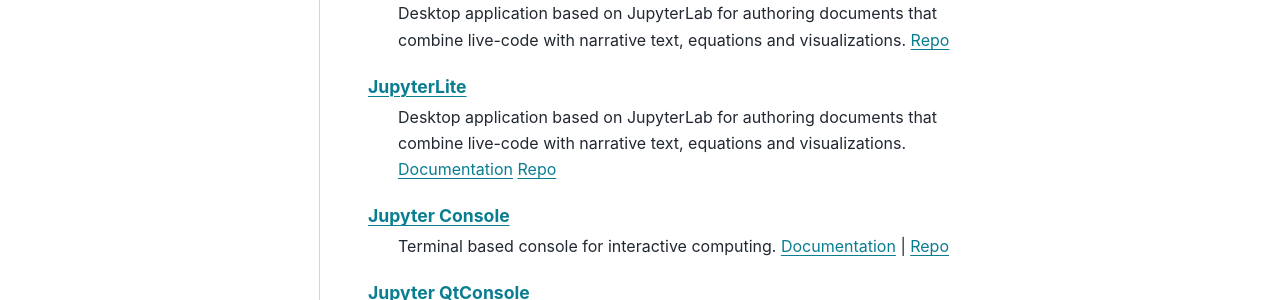
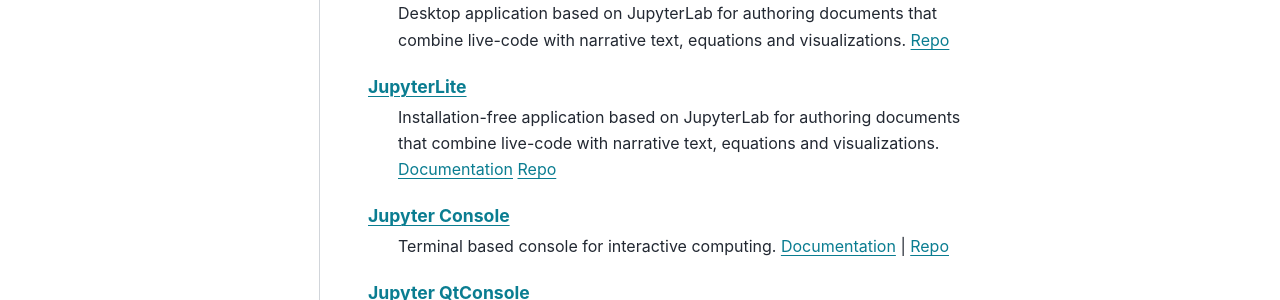
Before and after one commit to jupyter/jupyter, a Sphinx documentation site: the page built from docs/source/projects/user-interfaces.rst, in a window 1280 px wide and 1120 px high. Shown: the part 545-845 px from the top of the window. Built offline with Sphinx 7.4.7 and the PyData theme 0.15.4, drawn with Linux system fonts in a browser that asks for light colours; pages that are not in the unit, such as notebooks, are missing from menus.

Commit message:
Update docs/source/projects/user-interfaces.rst
Co-authored-by: Michał Krassowski <5832902+krassowski@users.noreply.github.com>

```diff
--- a/docs/source/projects/user-interfaces.rst
+++ b/docs/source/projects/user-interfaces.rst
@@ -26,7 +26,7 @@
         `Repo <https://github.com/jupyterlab/jupyterlab-desktop>`__
 
     `JupyterLite <https://jupyterlite.readthedocs.io/en/latest/>`__
-        Desktop application based on JupyterLab for authoring documents that combine live-code
+        Installation-free application based on JupyterLab for authoring documents that combine live-code
         with narrative text, equations and visualizations.
         `Documentation <https://jupyterlite.readthedocs.io/en/latest/>`__
         `Repo <https://github.com/jupyterlite/jupyterlite>`__
```
